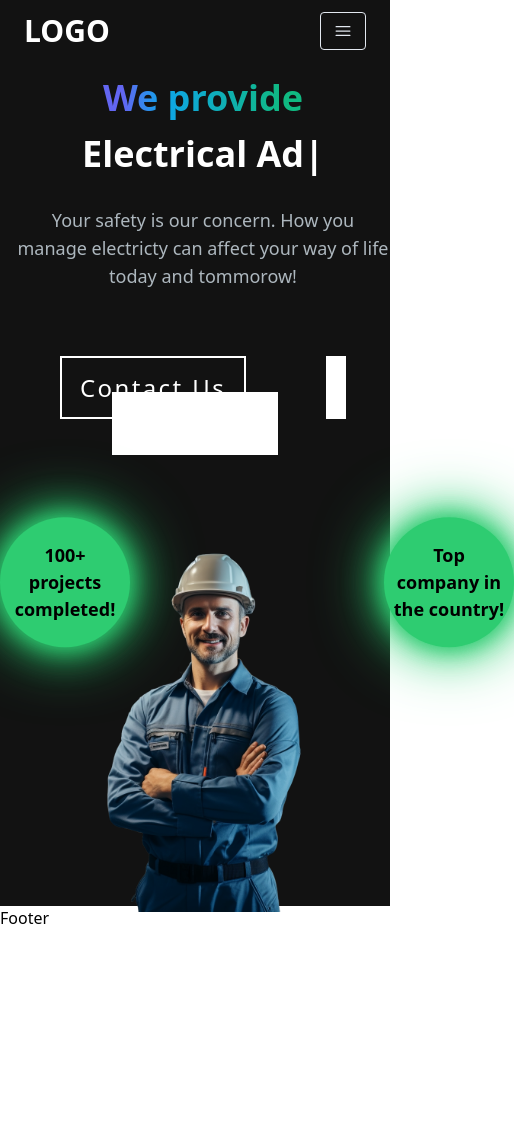
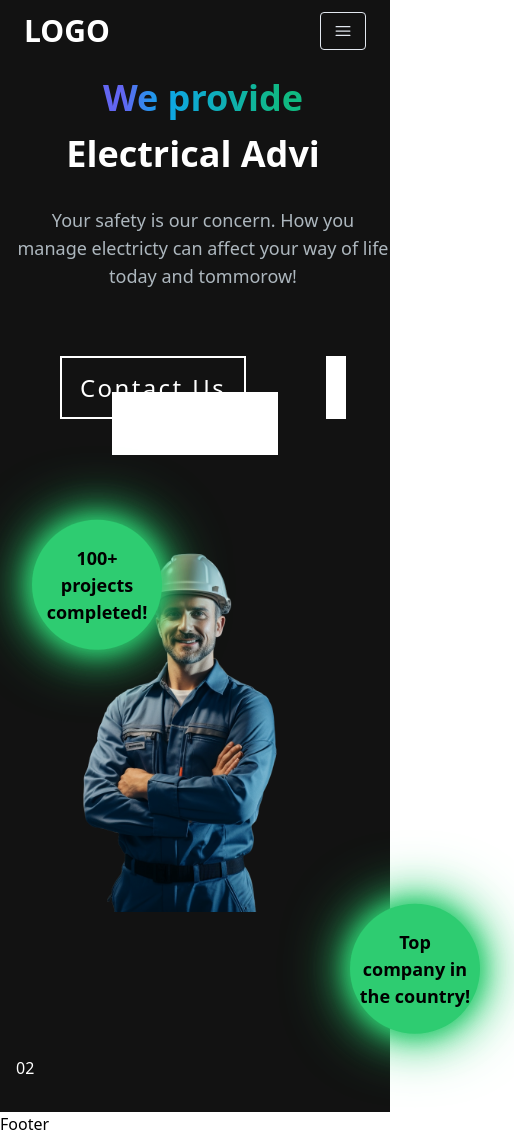
Before and after one commit to Satveer27/Staff-organisation-app, a React (Create React App) app in the folder organisation-frontend/: page / in a window 390 px wide. Shown: the whole page, 514 px wide, since content can reach past the window. Before the commit the page ends 930 px from the top, so only its background shows below. Built offline with nearby package versions, Linux system fonts and the light colour scheme.

Commit message:
Completed adjusting the responsive details

```diff
--- /dev/null
+++ b/organisation-frontend/src/components/CardSection.jsx
@@ -0,0 +1,15 @@
+import React from 'react'
+
+function CardSection() {
+  return (
+    <section className='mt-28 text-white '>
+
+        <div class="md:grid md:grid-cols-2 gap-8 items-center py-8 px-4 xl:gap-16 sm:py-16 xl:px-16">
+            <h2>02</h2>
+        </div>
+
+    </section>
+  )
+}
+
+export default CardSection
--- /dev/null
+++ b/organisation-frontend/src/components/Cards.jsx
@@ -0,0 +1,11 @@
+import React from 'react'
+
+function Cards() {
+  return (
+    <div class="box">
+      <h2>02</h2>
+    </div>
+  )
+}
+
+export default Cards
--- a/organisation-frontend/src/components/HeroSection.jsx
+++ b/organisation-frontend/src/components/HeroSection.jsx
@@ -6,7 +6,7 @@ function HeroSection() {
   return (
     <section className="lg:py-16">
         <div className='grid grid-cols-1 lg:grid-cols-12'>
-        <div className='col-span-7 place-self-center text-center sm:text-left lg:mt-20'>
+            <div className='col-span-7 place-self-center text-center sm:text-left lg:mt-20 md:text-center'>
                 <h1 className='text-white text-4xl sm:text-5xl lg:text-6xl mt-4 font-extrabold ml-4'><span className='text-transparent bg-clip-text bg-gradient-to-r from-indigo-500 from-10% via-sky-500 via-30% to-emerald-500 to-90%'>
                 We provide</span></h1>
                 <h1 className='text-white text-4xl sm:text-5xl lg:text-6xl mt-4 font-extrabold ml-4'>
@@ -40,20 +40,20 @@ function HeroSection() {
                 </div>
             </div>
 
-        <div className='col-span-5 relative mt-10'>
-        <div class="glowing-circle">
+            <div className='col-span-5 relative mt-10 md:ml-36 lg:ml-15 flex flex-col'>
+            <div class="glowing-circle ml-8 lg:-ml-44 xl:-ml-30 md:ml-2">
                 <p className='text-center'>100+<br></br>
                 projects <br></br>
                 completed!
                 </p>
             </div>
-        <div class="glowing-circle ml-96">
+            <div class="glowing-circle ml-[350px] mt-96 md:ml-[440px] lg:ml-[145px] xl:ml-[250px] ">
                 <p className='text-center'>Top <br></br>
                 company in <br></br>
                 the country!
                 </p>
             </div>
-        <img src={require("../images/hero-image5.png")} alt="hero section" width={500} height={600} className='absolute'/>
+            <img src={require("../images/hero-image5.png")} alt="hero section" width={500} height={600} className='-ml-6 md:ml-2 lg:-ml-60 lg:max-w-5xl xl:-ml-44'/>
             </div>
         </div>
     </section>
--- a/organisation-frontend/src/pages/user/Home.jsx
+++ b/organisation-frontend/src/pages/user/Home.jsx
@@ -1,10 +1,14 @@
 import React from 'react'
 import HeroSection from '../../components/HeroSection';
+import CardSection from '../../components/CardSection';
 
 function Home() {
   return (
     <main className='bg-[#121212] flex flex-col min-h-screen'>
-      <HeroSection/>
+
+        <HeroSection/>
+        <CardSection/>
+
     </main>
   )
 }
```
Also changed, not shown: organisation-frontend/src/components/cardsSection.jsx (deleted). Lines whose indentation alone changed are shown as unchanged.
